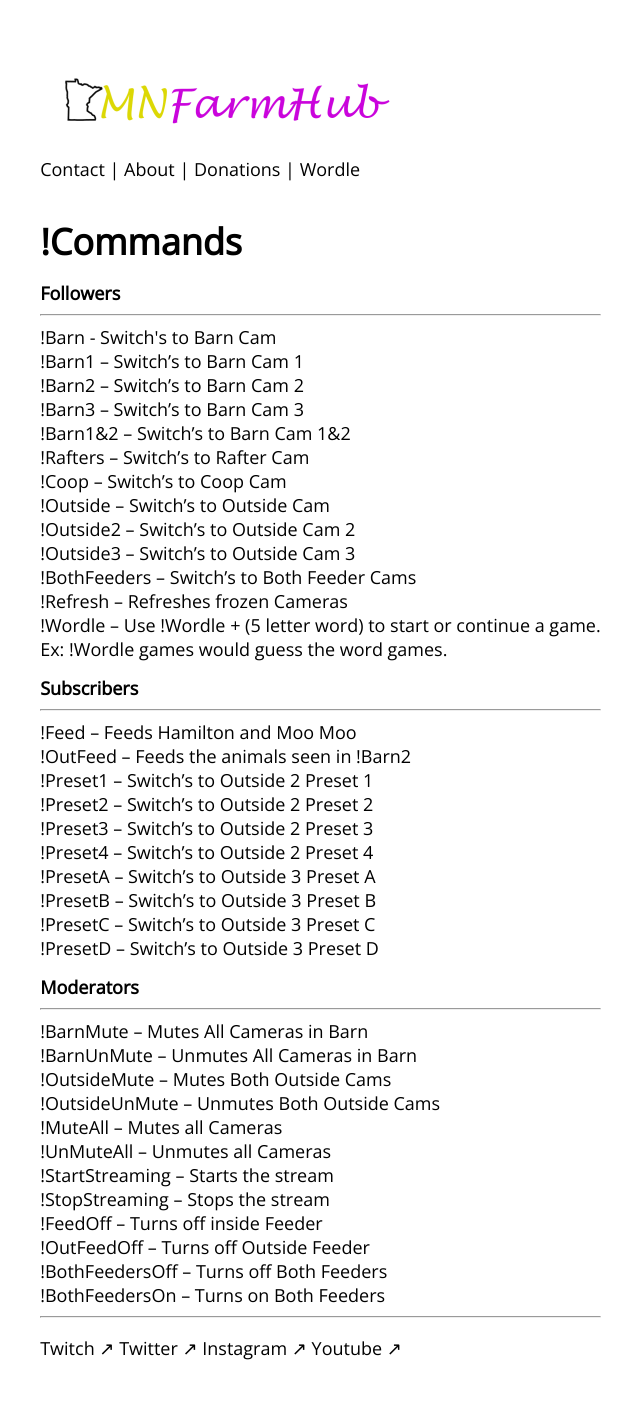
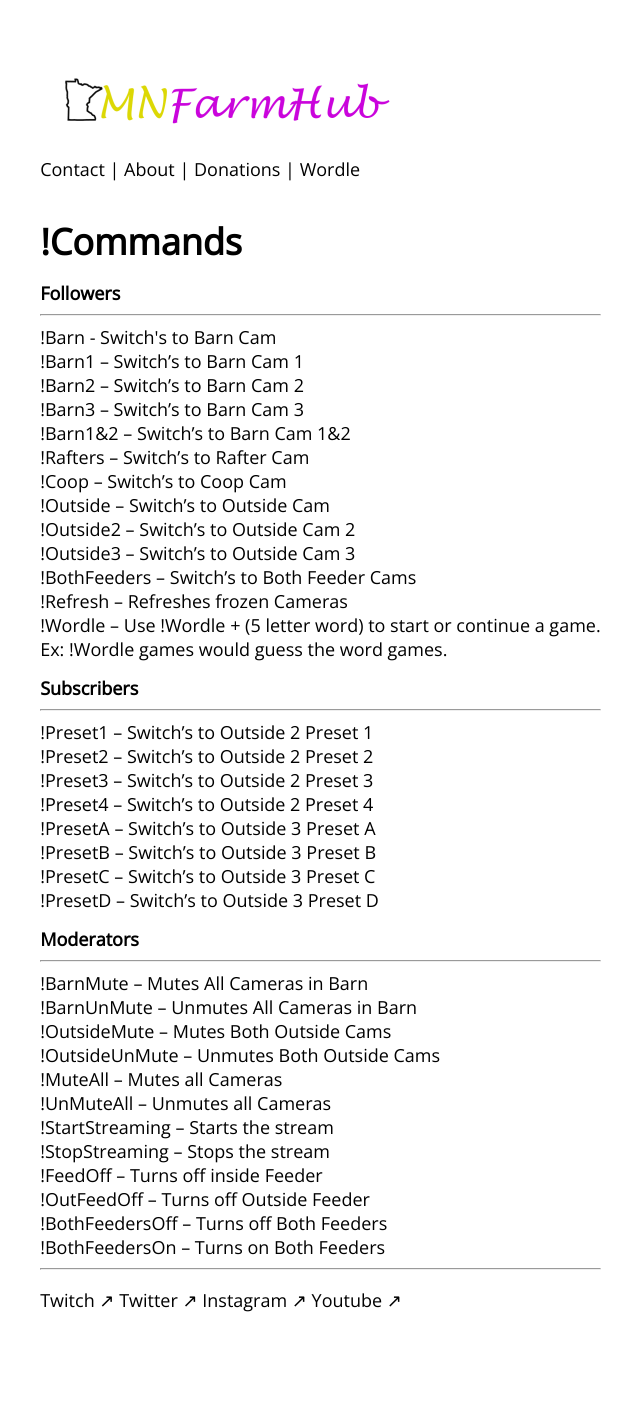
Before and after one commit to MNFarmHub/mnfarmhub.github.io, a Jekyll site: the page built from commands.html, in a window 1280 px wide. Shown: the whole page, without its empty margins (11-651 px from the left). Built offline with Jekyll 4.4.1, drawn with Linux system fonts in a browser that asks for light colours; after the commit the page ends 1375 px from its top, so only the background shows below that.

Commit message:
Update commands.html

```diff
--- a/commands.html
+++ b/commands.html
@@ -33,8 +33,6 @@ layout: page
 Ex: !Wordle games would guess the word games.<br>
   <h2>Subscribers</h2>
 <hr>
-!Feed – Feeds Hamilton and Moo Moo<br>
-!OutFeed – Feeds the animals seen in !Barn2<br>
 !Preset1 – Switch’s to Outside 2 Preset 1<br>
 !Preset2 – Switch’s to Outside 2 Preset 2<br>
 !Preset3 – Switch’s to Outside 2 Preset 3<br>
```
